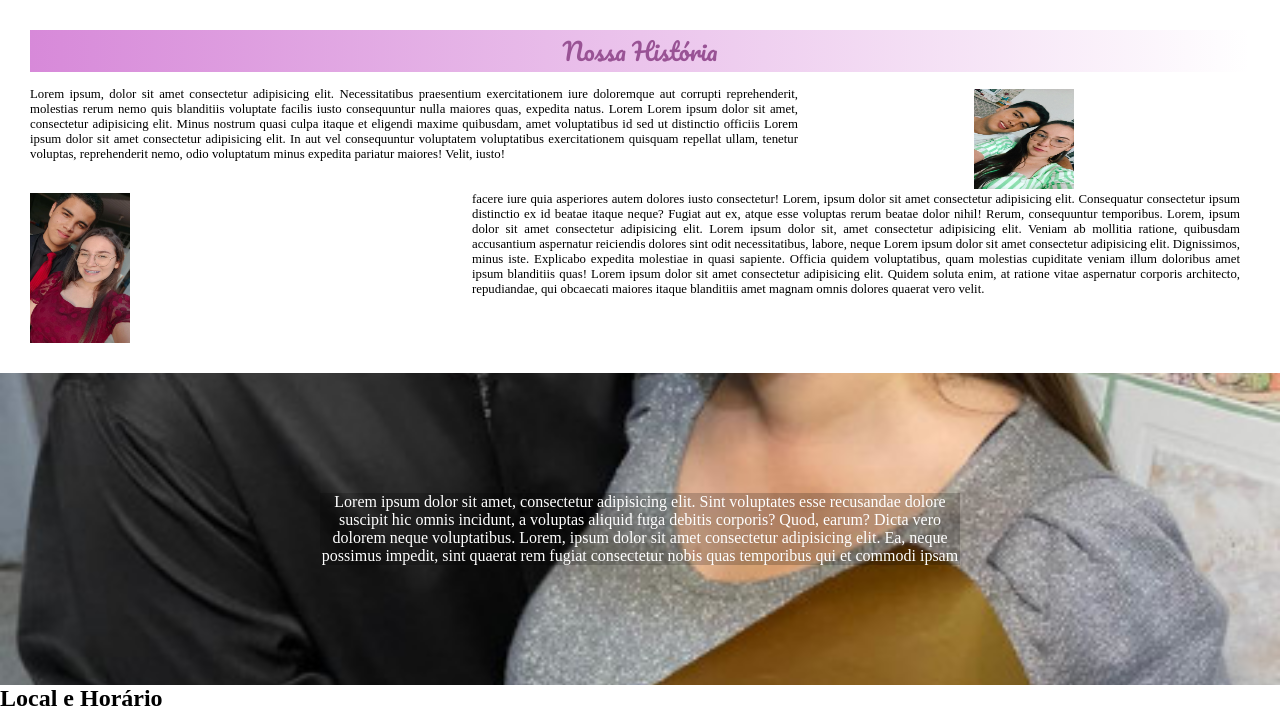
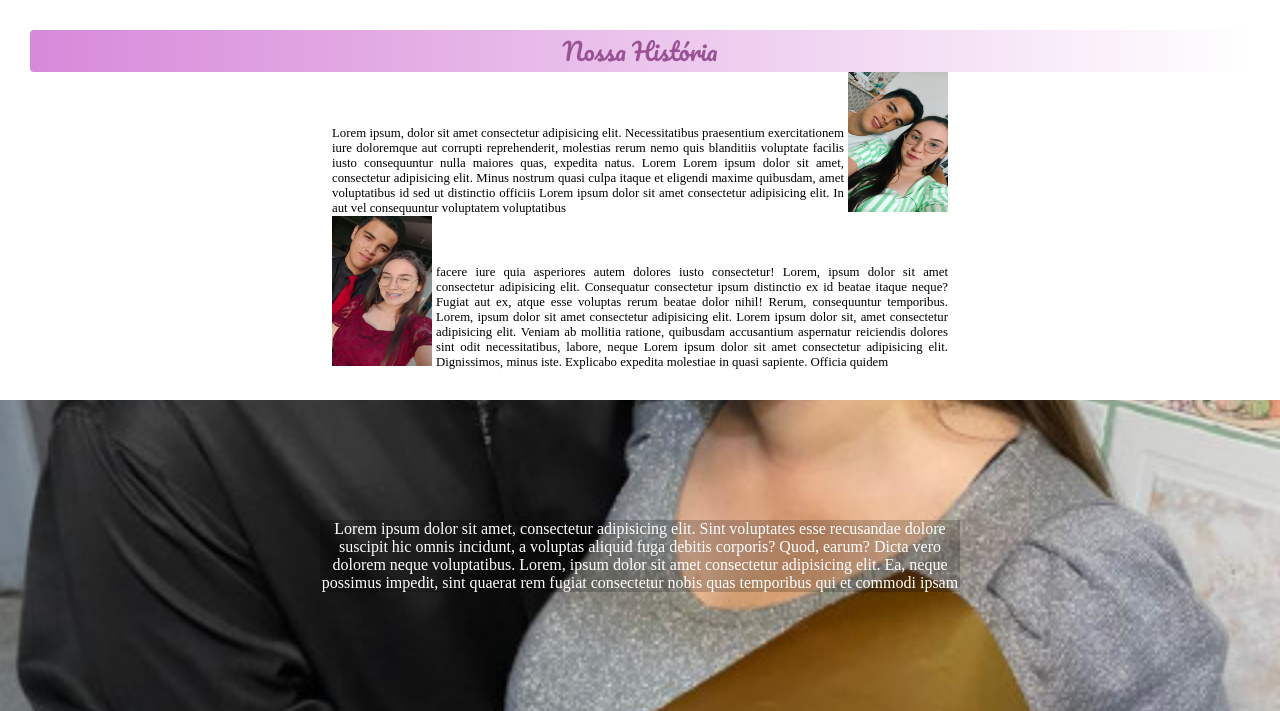
Before and after one commit to Ryk131/D-R, a PHP site: page / in a window 1280 px wide. Shown: the part 194-905 px from the top of the page. Run offline with PHP 8.4, Linux system fonts and the light colour scheme; some web fonts are replaced.

Commit message:
alteração estilos

```diff
--- a/estilos/style.css
+++ b/estilos/style.css
@@ -109,6 +109,7 @@ nav > a:hover {
     color: var(--cor5);
     font-weight: normal;
     background-image: linear-gradient(to right, var(--cor1), transparent);
+    border-radius: 4px;
 }
 
 .texto > article > div > p {
@@ -119,24 +120,11 @@ nav > a:hover {
     text-align: justify;
 }
 
-#texto01 {
-    width: 60vw;
-    float: left;
-    margin-bottom: 10px;
+#texto01, #texto02 {
+    display: inline-block;
+    width: 40vw;
 }
 
-#img01-texto {
-    margin-top: 17px;
-    margin-left: 0px;
+#img01-texto, #img02-texto {
+    display: inline-block;
 }
-
-#texto02 {
-    width: 60vw;
-    float: right;
-    margin-right: 10px;
-    margin-top: -1px;
-}
-
-#img02-texto {
-    display: block;
-}
--- a/index.html
+++ b/index.html
@@ -22,16 +22,16 @@
             <article>
                 <div>
                     <p id="texto01">
-                        Lorem ipsum, dolor sit amet consectetur adipisicing elit. Necessitatibus praesentium exercitationem iure doloremque aut corrupti reprehenderit, molestias rerum nemo quis blanditiis voluptate facilis iusto consequuntur nulla maiores quas, expedita natus. Lorem Lorem ipsum dolor sit amet, consectetur adipisicing elit. Minus nostrum quasi culpa itaque et eligendi maxime quibusdam, amet voluptatibus id sed ut distinctio officiis Lorem ipsum dolor sit amet consectetur adipisicing elit. In aut vel consequuntur voluptatem voluptatibus exercitationem quisquam repellat ullam, tenetur voluptas, reprehenderit nemo, odio voluptatum minus expedita pariatur maiores! Velit, iusto!
+                        Lorem ipsum, dolor sit amet consectetur adipisicing elit. Necessitatibus praesentium exercitationem iure doloremque aut corrupti reprehenderit, molestias rerum nemo quis blanditiis voluptate facilis iusto consequuntur nulla maiores quas, expedita natus. Lorem Lorem ipsum dolor sit amet, consectetur adipisicing elit. Minus nostrum quasi culpa itaque et eligendi maxime quibusdam, amet voluptatibus id sed ut distinctio officiis Lorem ipsum dolor sit amet consectetur adipisicing elit. In aut vel consequuntur voluptatem voluptatibus
                     </p>
-                    <img id="img01-texto" style="width: 100px;height: 100px;" src="imagens/img01.jpeg">
+                    <img id="img01-texto" style="width: 100px;height: 140px;" src="imagens/img01.jpeg">
                 </div>
 
                 <div>
+                    <img id="img02-texto" style="width: 100px;height: 150px;" src="imagens/img11.jpeg">
                     <p id="texto02">
-                        facere iure quia asperiores autem dolores iusto consectetur! Lorem, ipsum dolor sit amet consectetur adipisicing elit. Consequatur consectetur ipsum distinctio ex id beatae itaque neque? Fugiat aut ex, atque esse voluptas rerum beatae dolor nihil! Rerum, consequuntur temporibus. Lorem, ipsum dolor sit amet consectetur adipisicing elit. Lorem ipsum dolor sit, amet consectetur adipisicing elit. Veniam ab mollitia ratione, quibusdam accusantium aspernatur reiciendis dolores sint odit necessitatibus, labore, neque Lorem ipsum dolor sit amet consectetur adipisicing elit. Dignissimos, minus iste. Explicabo expedita molestiae in quasi sapiente. Officia quidem voluptatibus, quam molestias cupiditate veniam illum doloribus amet ipsum blanditiis quas! Lorem ipsum dolor sit amet consectetur adipisicing elit. Quidem soluta enim, at ratione vitae aspernatur corporis architecto, repudiandae, qui obcaecati maiores itaque blanditiis amet magnam omnis dolores quaerat vero velit.
+                        facere iure quia asperiores autem dolores iusto consectetur! Lorem, ipsum dolor sit amet consectetur adipisicing elit. Consequatur consectetur ipsum distinctio ex id beatae itaque neque? Fugiat aut ex, atque esse voluptas rerum beatae dolor nihil! Rerum, consequuntur temporibus. Lorem, ipsum dolor sit amet consectetur adipisicing elit. Lorem ipsum dolor sit, amet consectetur adipisicing elit. Veniam ab mollitia ratione, quibusdam accusantium aspernatur reiciendis dolores sint odit necessitatibus, labore, neque Lorem ipsum dolor sit amet consectetur adipisicing elit. Dignissimos, minus iste. Explicabo expedita molestiae in quasi sapiente. Officia quidem
                    </p>
-                   <img id="img02-texto" style="width: 100px;height: 150px;" src="imagens/img11.jpeg">
                 </div>
             </article>
         </section>
```
